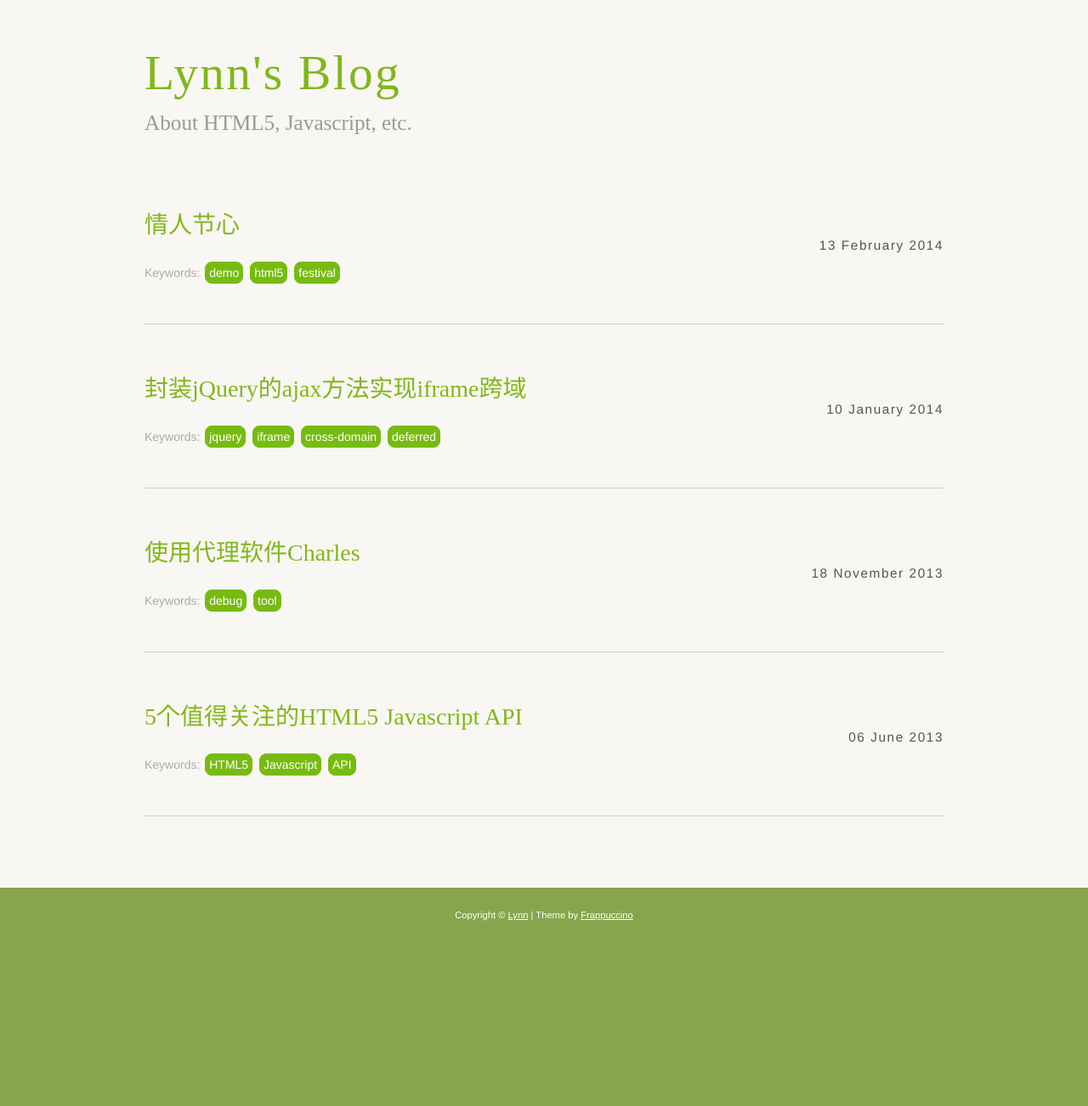
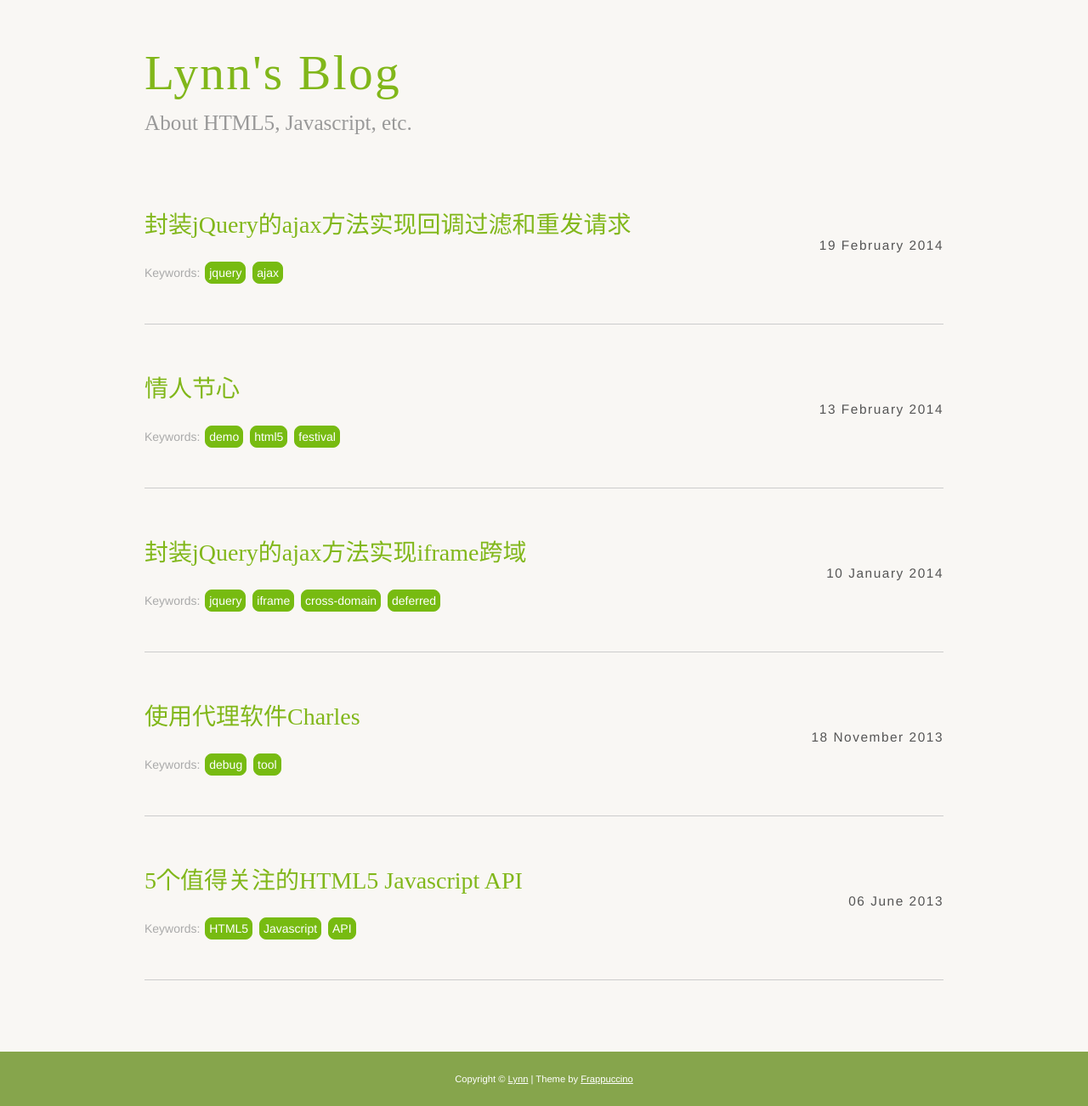
Before and after one commit to Lynn-cc/Lynn-cc.github.io, a Jekyll site: the page built from index.html, in a window 1280 px wide. Shown: the whole page at 85% size. Built offline with Jekyll 4.4.1, drawn with Linux system fonts in a browser that asks for light colours; some web fonts are replaced; the list of posts is cut into pages by our own code; comment, search, counter and statistics services are not loaded; before the commit the page ends 1109 px from its top, so only the background shows below that; some of the changed lines change nothing that is shown.

Commit message:
new post

```diff
--- a/_posts/2014-01-10-Cross-domain-by-iframe-with-jquery-ajax.md
+++ b/_posts/2014-01-10-Cross-domain-by-iframe-with-jquery-ajax.md
@@ -2,7 +2,7 @@
 layout: post_page
 title: Cross-domain by iframe with jQuery ajax
 tags: jquery iframe cross-domain deferred
-category: tools
+category: jQuery
 titleCN: 封装jQuery的ajax方法实现iframe跨域
 ---
 
--- /dev/null
+++ b/_posts/2014-02-19-Ajax-filter-and-retry-with-jQuery-ajax.md
@@ -0,0 +1,132 @@
+---
+layout: post_page
+title: ajax filter and retry with jQuery ajax
+tags: jquery ajax
+category: jQuery
+titleCN: 封装jQuery的ajax方法实现回调过滤和重发请求
+---
+
+[@麟儿丶](http://weibo.com/13511031)原创,转载请注明[出处](http://lynn-cc.github.io)
+
+
+在之前的文章里讲了封装jQuery方法实现ajax跨域，这次讲一下在封装jquery的ajax方法来实现对请求进行过滤以及重发，比如在请求成功的时候，如果返回数据异常，提示是否重新发送请求，或者统一对所有ajax的错误请求进行重发和统计等。
+
+修改如下：
+
+    cc.ajaxArr = [];
+    cc.ajax = function(o) {
+        var obj = {
+            data: o,
+            def: $.Deferred()
+        };
+        var sendNow;
+
+        if (cc.crossAlready) {
+            o.crossDomain = false;
+            o.xhr = cc.ajaxXhr;
+            sendNow = 1;
+
+        } else if (cc.crossLoading) {
+            cc.ajaxArr.push(obj);
+
+        } else {
+            cc.$ajaxIframe = $('<iframe id="ccajax" name="ccajax" src="http://somedomain.com/proxy.html" onload="cc.ajaxload()" style="display:none"></iframe>');
+            $('body').append(cc.$ajaxIframe);
+            cc.crossLoading = true;
+            cc.ajaxArr.push(obj);
+        }
+
+        if (sendNow) {
+            cc.sendAjax(obj);
+        }
+
+        return obj.def.promise();
+    };
+
+    cc.ajaxload = function() {
+        var obj;
+        cc.ajaxXhr = cc.$ajaxIframe[0].contentWindow.xmlHttp;
+
+        for (var i = 0; i < cc.ajaxArr.length; i++) {
+            obj = cc.ajaxArr.shift();
+            obj.data.xhr = cc.ajaxXhr;
+            obj.data.crossDomain = false
+            cc.sendAjax(obj)
+        }
+        cc.crossAlready = true;
+        cc.crossLoading = false;
+    };
+
+    cc.sendAjax = function(obj) {
+        // 将success, error, complete参数都换成链式的done,fail,alaway
+        // 酱紫才能统一做控制
+        if (obj.data.success) {
+            obj.def.done(obj.data.success);
+            obj.data.success = null;
+        }
+        if (obj.data.error) {
+            obj.def.fail(obj.data.error);
+            obj.data.error = null;
+        }
+        if (obj.data.complete) {
+            obj.def.always(obj.data.complete);
+            obj.data.complete = null;
+        }
+
+        $.ajax(obj.data).then(function() {
+            // 为成功回调做统一过滤
+            cc.ajaxDoneFilter.call(this, arguments, obj);
+        }, function() {
+            // 为失败回调做统一过滤
+            cc.ajaxFailFilter.call(this, arguments, obj);
+        });
+    };
+
+    /**
+     * cc.ajax成功的统一过滤函数
+     * @this 同jQuery ajax回调函数的默认this
+     * @param {Object} jQuery ajax的回调的默认参数的原arguments对象，包含：data, status, jqXHR
+     * @param {Object} 自定义的cc.ajax的缓存对象，包含:
+     *      data：调用cc.ajax的所有参数
+     *      def： cc.ajax返回的中间Deferred对象,改变此对象状态用以触发原回调函数
+     */
+    cc.ajaxDoneFilter = function(arg, obj) {
+        var d = arg[0];
+        if (d.result === -1) {
+            // 触发提示重发逻辑
+            cc.doSomething(function(retry){
+                if (retry) {
+                    // 如果真的悲剧的要重新发请求的话。。。
+                    // 就再调用cc.ajax吧。。。
+                    // 记得用最后发送成功的this和arguments
+                    // 这里没有限制重试次数
+                    cc.ajax(obj.data).then(function() {
+                        obj.def.resolveWith(this, arguments);
+                    }, function() {
+                        obj.def.rejectWith(this, arguments);
+                    });
+                } else {
+                    obj.def.resolveWith(this, arg);
+                }
+            });
+        } else {
+            // 不做过滤处理直接触发回调
+            obj.def.resolveWith(this, arg);
+        }
+    };
+
+    // cc.ajax的失败统一过滤函数，参数等同cc.ajaxDoneFilter
+    cc.ajaxFailFilter = function(arg, obj) {
+        // 注意：这里也没有限制重试次数
+        setTimeout(function() {
+            cc.ajax(obj.data).then(function() {
+                obj.def.resolveWith(this, arguments);
+            }, function() {
+                obj.def.rejectWith(this, arguments);
+            });
+        }, 100);
+    };
+
+    cc.doSomething = function(callback) {
+        callback(confirm('出错了！是否重发请求?'));
+    }
```
